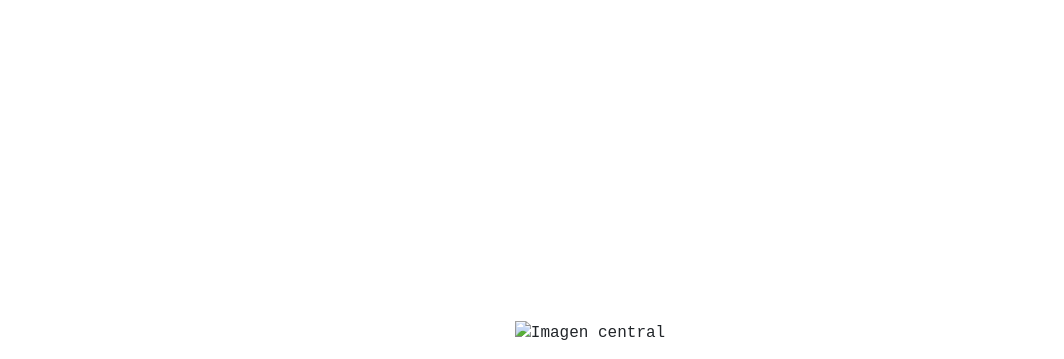
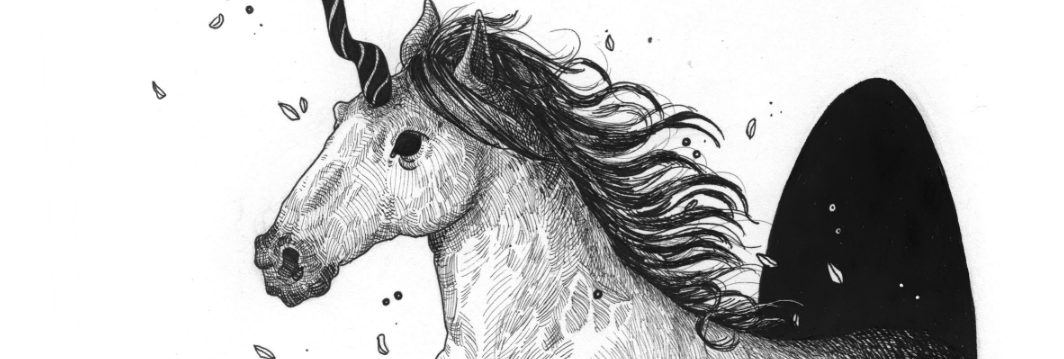
Before and after one commit to pegasoul/soonpegasoul, a plain HTML site: page index.html in a window 1280 px wide. Shown: the top 359 px of the page, without its empty margins (50-1114 px from the left). Drawn offline with nearby package versions, Linux system fonts and the light colour scheme.

Commit message:
update 2

```diff
--- a/index.html
+++ b/index.html
@@ -49,7 +49,7 @@
 </head>
 <body>
     <div class="container">
-        <img src=".img/Atravesar.jpg" alt="Imagen central" class="img-fluid">
+        <img src="./img/Atravesar.jpg" alt="Imagen central" class="img-fluid">
         <h1>Próximamente</h1>
         <div class="icons">
             <a href="https://www.instagram.com/pegasoul" target="_blank"><i class="fab fa-instagram"></i></a>
```
